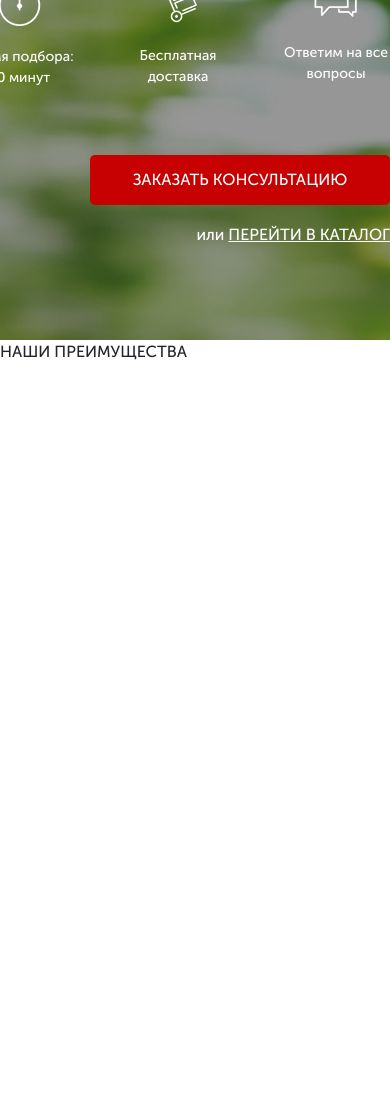
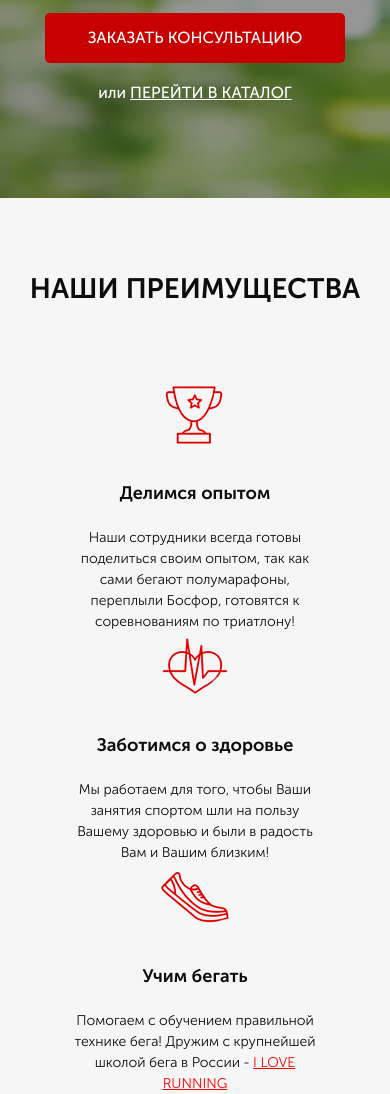
Before and after one commit to MartinkaOff/project3, a plain HTML site: page index.html in a window 390 px wide. Shown: the part 473-1567 px from the top of the page. Before the commit the page ends 1283 px from the top, so only its background shows below. Drawn offline with Linux system fonts and the light colour scheme.

Commit message:
Adaptive website and done section Benefit

```diff
--- a/index.html
+++ b/index.html
@@ -56,11 +56,28 @@
     <section class="benefits">
         <div class="container">
             <div class="header">
-                <div class="header_benefits">
+                <div class="header__benefits">
                     НАШИ ПРЕИМУЩЕСТВА
                 </div>
             </div>
             </header>
+            <div class="benefits__wrapper">
+                <div class="benefits__block">
+                    <img src="icons/advantage/cup.png" alt="cup">
+                    <div class="span"><span>Делимся опытом</span></div>
+                    Наши сотрудники всегда готовы поделиться своим опытом, так как сами бегают полумарафоны, переплыли Босфор, готовятся к соревнованиям по триатлону!
+                </div>
+                <div class="benefits__block">
+                    <img src="icons/advantage/heart.png" alt=heart">
+                    <div class="span"><span>Заботимся о здоровье</span></div>
+                    Мы работаем для того, чтобы Ваши занятия спортом шли на пользу Вашему здоровью и были в радость Вам и Вашим близким!
+                </div>
+                <div class="benefits__block">
+                    <img src="icons/advantage/shoe.png" alt="shoe">
+                    <div class="span"><span>Учим бегать</span></div>
+                    Помогаем с обучением правильной технике бега! Дружим с крупнейшей школой бега в России - <a href="#">I LOVE RUNNING</a>
+                </div>
+            </div>
         </div>
     </section>
 </body>
--- a/sass/blocks/_benefits.scss
+++ b/sass/blocks/_benefits.scss
@@ -1,3 +1,37 @@
 .benefits {
     min-height: 470px;
+    background-color: #F6F6F6;
+    &__wrapper {
+        display: flex;
+        justify-content: space-between;
+    }
+    &__block {
+        width: 253px;
+        font-weight: 300;
+        font-size: 14px;
+        text-align: center;
+        color: #0D0D0D;
+        .span {
+            margin-bottom: 20px;
+        }
+        span {
+            font-weight: 700;
+            font-size: 18px;
+            text-align: center;
+            color: #0D0D0D;
+        }
+        img {
+            padding-bottom: 35px;
+            display: block;
+            margin: 0 auto;
+        }
+        a {
+            font-weight: 300;
+            font-size: 14px;
+            line-height: 18px;
+            text-align: center;
+            text-decoration-line: underline;
+            color: #FF0000;
+        }
+    }
 }
--- a/sass/blocks/_header.scss
+++ b/sass/blocks/_header.scss
@@ -33,4 +33,12 @@
         flex-direction: column;
         align-items: flex-end;
     }
+
+    &__benefits {
+        margin: 70px auto;
+        font-weight: 700;
+        font-size: 30px;
+        text-align: center;
+        color: #0D0D0D;
+    }
 }
--- /dev/null
+++ b/sass/blocks/_media.scss
@@ -0,0 +1,66 @@
+@media (max-width: 1200px) {
+
+}
+
+@media (max-width: 992px) {
+
+}
+
+@media (max-width: 767px) {
+    .header {
+        &__contacts {
+            display: block;
+        }
+        &__phone {
+            margin-right: 100px;
+        }
+    }
+    .promo {
+        &__wrapper {
+            align-items: center;
+        }
+    }
+}
+
+@media (max-width: 575px) {
+    .header {
+        justify-content: space-around;
+        &__logo {
+            width: 180px;
+        }
+        &__phone {
+            margin-right: 0;
+            font-size: 14px;
+        }
+        &__official {
+            font-size: 9px;
+            span {
+                font-size: 13px;
+            }
+        }
+        button {
+            width: 130px;
+            height: 25px;
+            font-size: 11px;
+        }
+    }
+    .promo {
+        &__header {
+            font-size: 25px;
+        }
+        &__subheader {
+            font-size: 16px;
+            margin: 0;
+        }
+        &__icons {
+            width: 330px;
+        }
+    }
+    .header__benefits {
+        font-size: 28px;
+    }
+    .benefits__wrapper {
+        flex-direction: column;
+        align-items: center;
+    }
+}
--- a/sass/style.scss
+++ b/sass/style.scss
@@ -10,3 +10,4 @@
 @import 'blocks/header';
 @import 'blocks/buttons';
 @import 'blocks/benefits';
+@import 'blocks/media';
```
Also changed, not shown: css/style.min.css.
